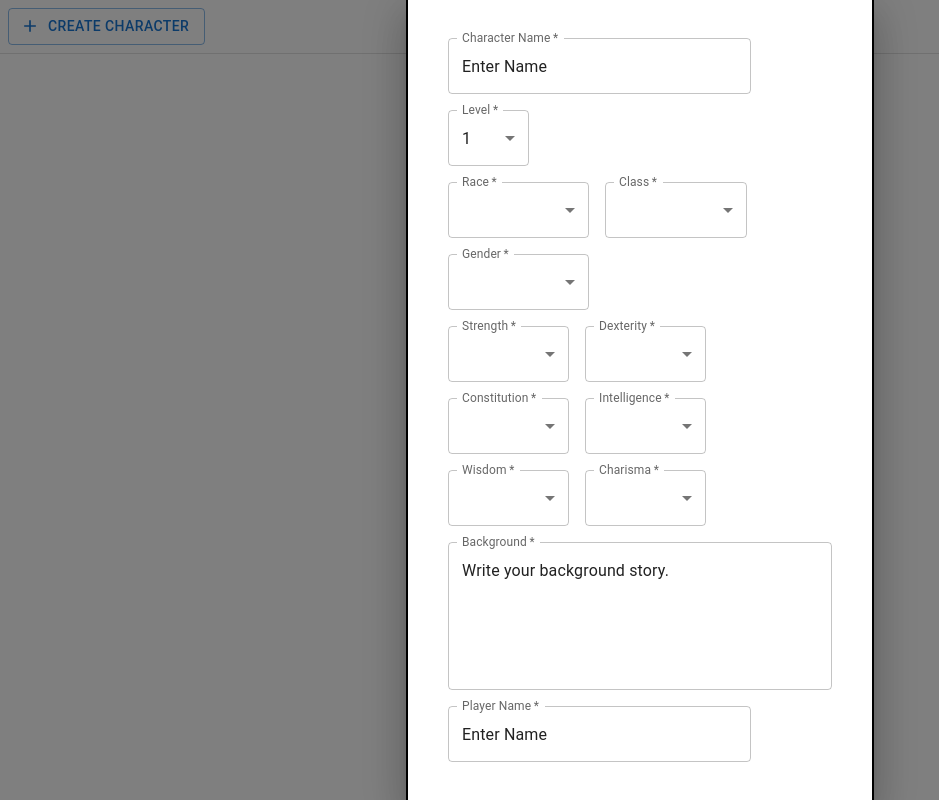
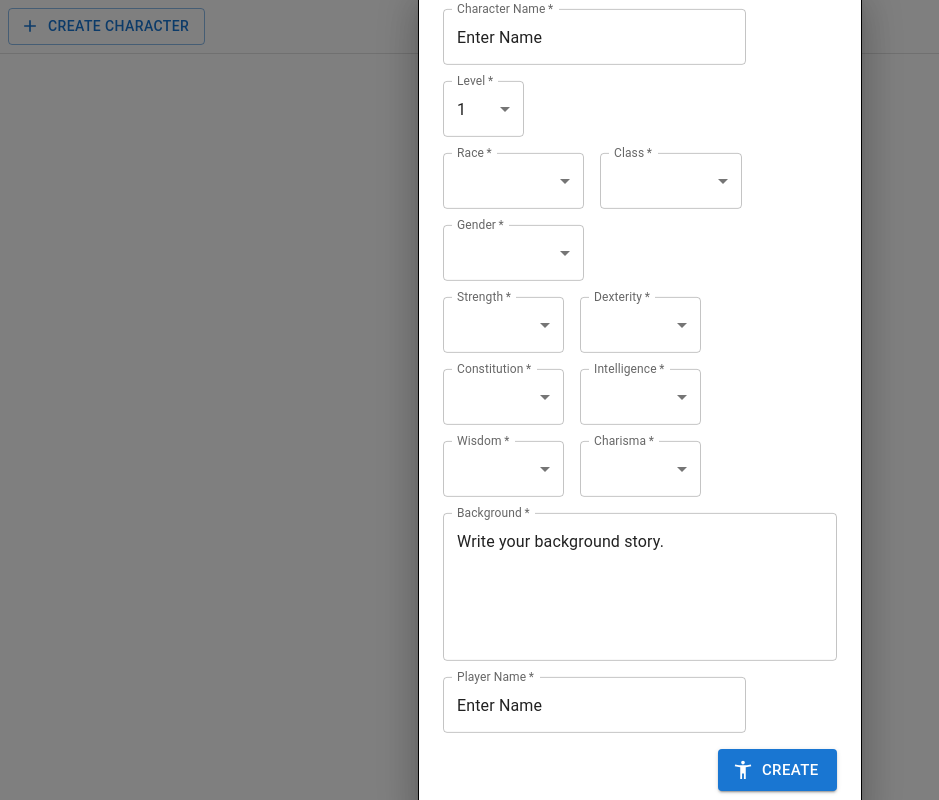
Before and after one commit to philsimpson82/Character-Creator, a React (Create React App) app: page / in a window 1280 px wide. Both pictures are taken after a click on the button "CREATE CHARACTER". Shown: the whole page, without its empty margins (0-939 px from the left). Built offline with nearby package versions, Linux system fonts and the light colour scheme.

Commit message:
formik integration start

```diff
--- a/package.json
+++ b/package.json
@@ -13,6 +13,8 @@
     "bootstrap": "^5.2.3",
     "font-awesome": "^4.7.0",
     "formik": "^2.2.9",
+    "formik-mui": "^5.0.0-alpha.0",
+    "formik-mui-lab": "^1.0.0",
     "react": "^18.2.0",
     "react-dom": "^18.2.0",
     "react-redux": "^8.0.5",
--- a/src/components/CreationForm.js
+++ b/src/components/CreationForm.js
@@ -1,9 +1,8 @@
 import { useState } from 'react';
-//import { Modal, ModalHeader, ModalBody, FormGroup } from 'reactstrap';
-import { Modal, TextField, Button, Box, Container, MenuItem, FormControl, FormGroup} from '@mui/material';
+import { Modal, TextField, Button, Box, Container, MenuItem, FormGroup} from '@mui/material';
 import { Formik, Form, ErrorMessage } from 'formik';
 import { LEVELS, RACES, CLASSES, GENDER, STRENGTH, DEXTERITY, CONSTITUTION, INTELLIGENCE, WISDOM, CHARISMA } from '../app/shared/CHARACTEROPTIONS';
-import { positions } from '@mui/system';
+import AccessibilityNewIcon from '@mui/icons-material/AccessibilityNew';
 
 const CreationForm = (props) => {
     const charLevels = LEVELS;
@@ -33,11 +32,12 @@ const CreationForm = (props) => {
                             top: '50%',
                             left: '50%',
                             transform: 'translate(-50%, -50%)',
-                            width: 400,
+                            width: 410,
                             bgcolor: 'background.paper',
-                            border: '2px solid #000',
+                            border: '1px solid #000',
+                            borderRadius: 2,
                             boxShadow: 24,
-                            p: 4,
+                            p: 2,
                         }}
                     >
                         <FormGroup
@@ -212,8 +212,19 @@ const CreationForm = (props) => {
                             id='outlined-required'
                             label='Player Name'
                             defaultValue='Enter Name'
-                            sx={{ m: 1, width: '30ch', justifyContent: 'center'}}
+                            sx={{ m: 1, width: '30ch' }}
                         />
+                        <Box sx={{ display: 'flex', justifyContent: 'flex-end' }}>
+                            <Button
+                                variant='contained'
+                                size='large'
+                                startIcon={<AccessibilityNewIcon />}
+                                sx={{ m: 1, width: '14ch'}}
+                                onClick={props.closeModal}
+                            >
+                                Create
+                            </Button>
+                        </Box>
                     </Box>
                 </Formik>
             </Modal>
```
Also changed, not shown: 1 other file (tests, documents, lock files or other folders).
